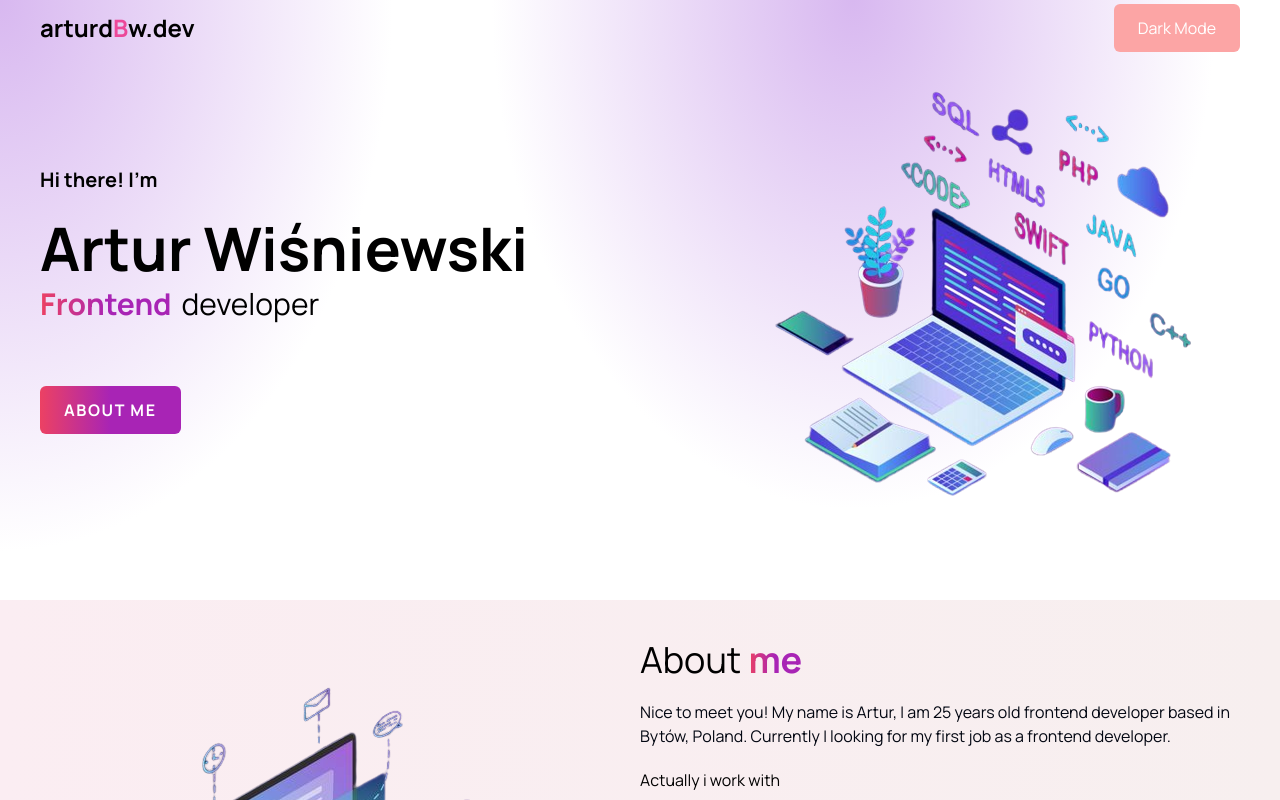
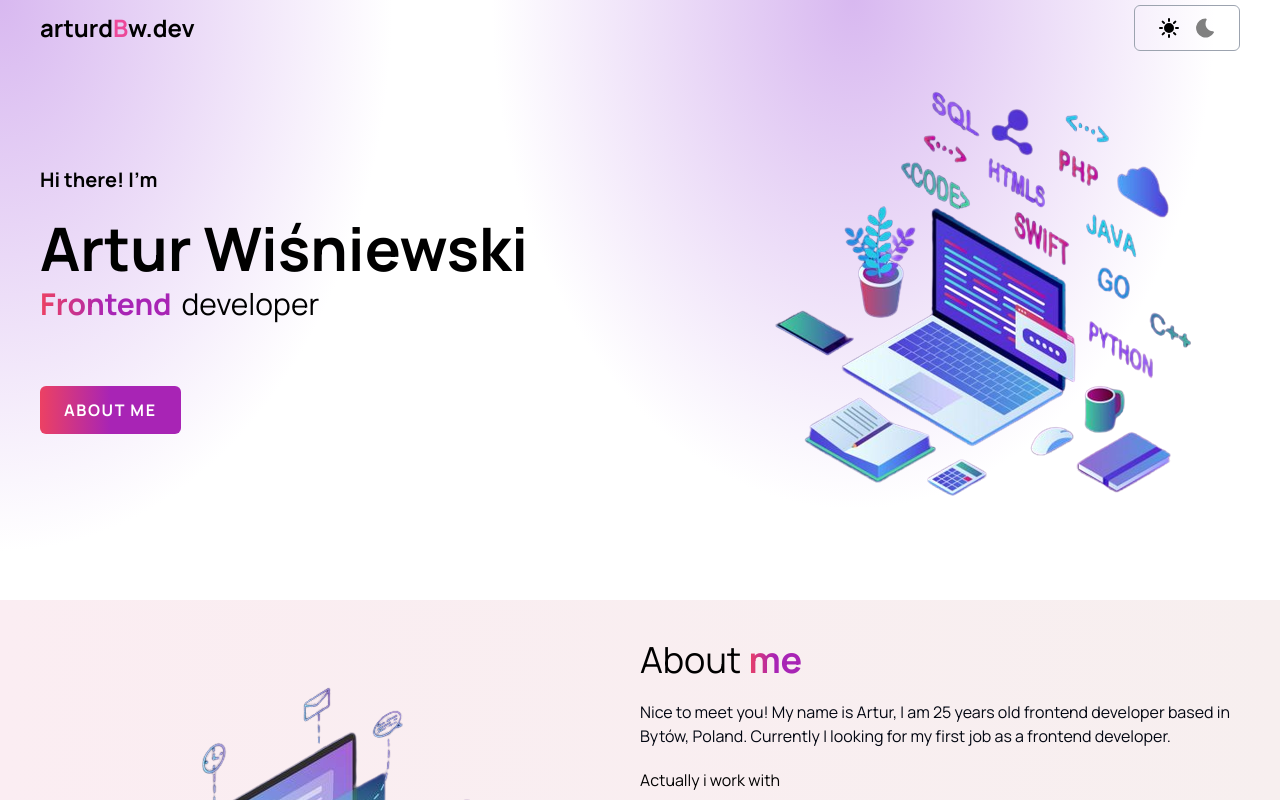
Before and after one commit to ArturDBW/Portfolio, a React (Vite) app: page / in a window 1280 px wide. Shown: the top 800 px of the page. Built offline with nearby package versions, Linux system fonts and the light colour scheme; what tailwindcss-gradients would draw is missing.

Commit message:
add styles to DarkTheme.tsx

```diff
--- /dev/null
+++ b/src/components/DarkTheme.tsx
@@ -0,0 +1,48 @@
+import { useState, useEffect } from "react";
+
+export const DarkTheme = () => {
+  const [theme, setTheme] = useState(
+    window.matchMedia("(prefers-color-scheme: dark)").matches
+      ? "dark"
+      : "light",
+  );
+
+  useEffect(() => {
+    if (theme === "dark") {
+      document.documentElement.classList.add("dark");
+    } else {
+      document.documentElement.classList.remove("dark");
+    }
+  }, [theme]);
+
+  return (
+    <div className="flex space-x-4 rounded-md border border-gray-400 px-6 py-3">
+      <div>
+        <svg
+          className="h-5 w-5 cursor-pointer duration-100 hover:scale-125"
+          aria-hidden="true"
+          xmlns="http://www.w3.org/2000/svg"
+          fill={`${theme === "light" ? "black" : "gray"}`}
+          viewBox="0 0 20 20"
+          onClick={() => setTheme("light")}
+        >
+          <path d="M10 15a5 5 0 1 0 0-10 5 5 0 0 0 0 10Zm0-11a1 1 0 0 0 1-1V1a1 1 0 0 0-2 0v2a1 1 0 0 0 1 1Zm0 12a1 1 0 0 0-1 1v2a1 1 0 1 0 2 0v-2a1 1 0 0 0-1-1ZM4.343 5.757a1 1 0 0 0 1.414-1.414L4.343 2.929a1 1 0 0 0-1.414 1.414l1.414 1.414Zm11.314 8.486a1 1 0 0 0-1.414 1.414l1.414 1.414a1 1 0 0 0 1.414-1.414l-1.414-1.414ZM4 10a1 1 0 0 0-1-1H1a1 1 0 0 0 0 2h2a1 1 0 0 0 1-1Zm15-1h-2a1 1 0 1 0 0 2h2a1 1 0 0 0 0-2ZM4.343 14.243l-1.414 1.414a1 1 0 1 0 1.414 1.414l1.414-1.414a1 1 0 0 0-1.414-1.414ZM14.95 6.05a1 1 0 0 0 .707-.293l1.414-1.414a1 1 0 1 0-1.414-1.414l-1.414 1.414a1 1 0 0 0 .707 1.707Z" />
+        </svg>
+      </div>
+      <div>
+        <svg
+          className={`h-5 w-5 cursor-pointer duration-100 hover:scale-125 ${
+            theme === "dark" ? "text-red-500" : "text-blue-500"
+          }`}
+          aria-hidden="true"
+          xmlns="http://www.w3.org/2000/svg"
+          fill={`${theme === "dark" ? "white" : "gray"}`}
+          viewBox="0 0 18 20"
+          onClick={() => setTheme("dark")}
+        >
+          <path d="M17.8 13.75a1 1 0 0 0-.859-.5A7.488 7.488 0 0 1 10.52 2a1 1 0 0 0 0-.969A1.035 1.035 0 0 0 9.687.5h-.113a9.5 9.5 0 1 0 8.222 14.247 1 1 0 0 0 .004-.997Z" />
+        </svg>
+      </div>
+    </div>
+  );
+};
--- a/src/components/Header.tsx
+++ b/src/components/Header.tsx
@@ -1,5 +1,6 @@
 import { useEffect, useState } from "react";
 import { Logo } from "../elements/Logo";
+import { DarkTheme } from "./DarkTheme";
 
 export const Header = () => {
   const [scrolled, setScrolled] = useState(false);
@@ -18,10 +19,6 @@ export const Header = () => {
     };
   }, []);
 
-  const toggleTheme = () => {
-    document.documentElement.classList.toggle("dark");
-  };
-
   return (
     <header
       className={`fixed left-0 top-0 z-10  flex h-14 w-full items-center justify-between px-10 text-white max-sm:px-5 ${
@@ -29,14 +26,7 @@ export const Header = () => {
       }`}
     >
       <Logo />
-      <div>
-        <button
-          onClick={toggleTheme}
-          className="rounded-md bg-red-300 px-6 py-3 hover:bg-red-400"
-        >
-          Dark Mode
-        </button>
-      </div>
+      <DarkTheme />
     </header>
   );
 };
--- /dev/null
+++ b/src/svg/Desktopsvg.tsx
@@ -0,0 +1,13 @@
+export const Desktopsvg = () => {
+  return (
+    <svg
+      className="h-4 w-4 cursor-pointer text-gray-400 duration-100 hover:scale-125 dark:text-gray-400"
+      aria-hidden="true"
+      xmlns="http://www.w3.org/2000/svg"
+      fill="currentColor"
+      viewBox="0 0 20 20"
+    >
+      <path d="M20 9V2a2 2 0 0 0-2-2H2a2 2 0 0 0-2 2v7h20ZM0 11v2a2 2 0 0 0 2 2h7v3H6a1 1 0 0 0 0 2h8a1 1 0 0 0 0-2h-3v-3h7a2 2 0 0 0 2-2v-2H0Z" />
+    </svg>
+  );
+};
```
